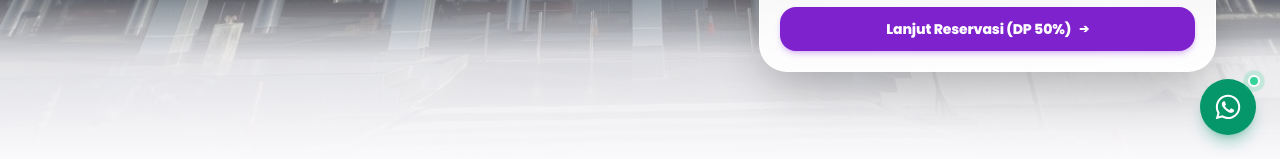
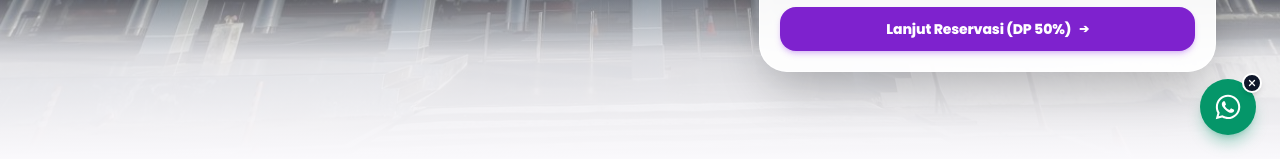
Before and after one commit to ilsetiawan1/penginapan-annisa, a Next.js app in the folder apps/web/: page / in a window 1280 px wide. Shown: the part 641-800 px from the top of the page. Built offline with nearby package versions, Linux system fonts and the light colour scheme; no server answers.

Commit message:
feat(floating-wa): add alternating status ping and close 'X' badge with session dismiss

```diff
--- a/apps/web/src/components/layout/floating-whatsapp.tsx
+++ b/apps/web/src/components/layout/floating-whatsapp.tsx
@@ -1,14 +1,32 @@
 "use client";
 
+import { useEffect, useState } from "react";
 import { usePathname } from "next/navigation";
 import { FaWhatsapp } from "react-icons/fa6";
+import { X } from "lucide-react";
 import { useCart } from "@/features/public/souvenirs/hooks/use-cart";
 
 export function FloatingWhatsApp() {
   const pathname = usePathname();
   const { totalItemsCount } = useCart();
+  const [isDismissed, setIsDismissed] = useState(false);
+  const [showCloseBadge, setShowCloseBadge] = useState(false);
+
   const isSouvenirPage = pathname?.includes("/oleh-oleh") || pathname === "/";
   const hasActiveCart = isSouvenirPage && totalItemsCount > 0;
+
+  useEffect(() => {
+    // Siklus bergantian:
+    // Status dot aktif: 3.5 detik (~3x kedip)
+    // Tanda 'X' close aktif: 5 detik
+    const timer = setTimeout(() => {
+      setShowCloseBadge((prev) => !prev);
+    }, showCloseBadge ? 5000 : 3500);
+
+    return () => clearTimeout(timer);
+  }, [showCloseBadge]);
+
+  if (isDismissed) return null;
 
   const waNumber = process.env.NEXT_PUBLIC_WHATSAPP_NUMBER || "6281242163116";
   const defaultText = encodeURIComponent(
@@ -30,18 +48,40 @@ export function FloatingWhatsApp() {
         Chat Resepsionis 24 Jam
       </span>
 
+      <div className="relative">
         {/* Pulsing Button */}
         <a
           href={waUrl}
           target="_blank"
           rel="noopener noreferrer"
           aria-label="Chat WhatsApp Penginapan Annisa"
-        className="relative w-12 h-12 sm:w-14 sm:h-14 bg-emerald-600 hover:bg-emerald-500 text-white rounded-full flex items-center justify-center shadow-lg shadow-emerald-600/35 hover:scale-110 active:scale-95 transition-all duration-300"
+          className="relative w-12 h-12 sm:w-14 sm:h-14 bg-emerald-600 hover:bg-emerald-500 text-white rounded-full flex items-center justify-center shadow-lg shadow-emerald-600/35 hover:scale-105 active:scale-95 transition-all duration-300"
         >
-        <span className="absolute -top-1 -right-1 w-3 h-3 bg-emerald-400 rounded-full animate-ping" />
-        <span className="absolute -top-1 -right-1 w-3 h-3 bg-emerald-400 border-2 border-white rounded-full" />
           <FaWhatsapp className="w-6 h-6 sm:w-7 sm:h-7" />
         </a>
+
+        {/* Dynamic Badge: Alternating between Pulse Status Dot & Close "X" Button */}
+        {!showCloseBadge ? (
+          <div className="absolute -top-1 -right-1 pointer-events-none">
+            <span className="absolute inset-0 w-3.5 h-3.5 bg-emerald-400 rounded-full animate-ping" />
+            <span className="relative block w-3.5 h-3.5 bg-emerald-400 border-2 border-white rounded-full shadow-xs" />
+          </div>
+        ) : (
+          <button
+            type="button"
+            onClick={(e) => {
+              e.preventDefault();
+              e.stopPropagation();
+              setIsDismissed(true);
+            }}
+            title="Tutup WhatsApp"
+            aria-label="Tutup WhatsApp"
+            className="absolute -top-1.5 -right-1.5 w-5 h-5 bg-slate-900 hover:bg-red-600 text-white rounded-full flex items-center justify-center border-2 border-white shadow-md transition-all animate-in zoom-in-75 duration-200 cursor-pointer z-10"
+          >
+            <X className="w-2.5 h-2.5 stroke-[3]" />
+          </button>
+        )}
+      </div>
     </aside>
   );
 }
```
Lines whose indentation alone changed are shown as unchanged.
